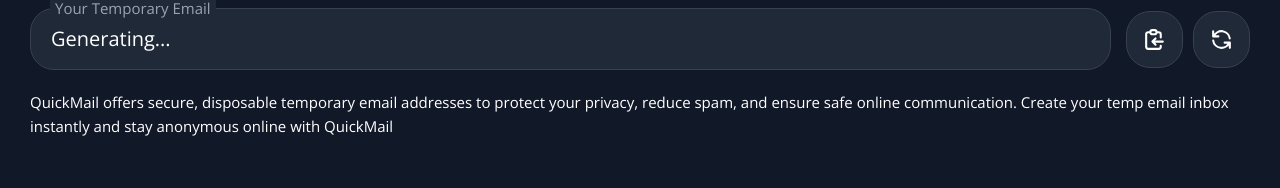
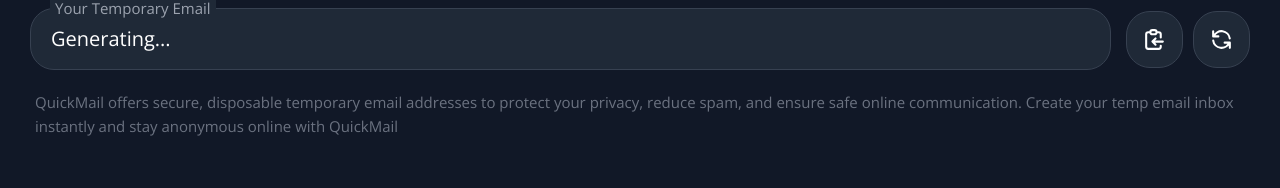
Before and after one commit to abhigyan3819/QuickMail, a React (Create React App) app in the folder quickmail/: page / in a window 1280 px wide. Shown: the part 107-295 px from the top of the page. Built offline with nearby package versions, Linux system fonts and the light colour scheme; no server answers.

Commit message:
Update App.css

```diff
--- a/quickmail/src/App.css
+++ b/quickmail/src/App.css
@@ -343,11 +343,17 @@ video {
     margin-left: 10px;
     margin-right: 10px;
 }
+#webcrumbs .mb-1 {
+    margin-bottom: 5px;
+}
 #webcrumbs .mb-4 {
     margin-bottom: 20px;
 }
 #webcrumbs .mb-8 {
     margin-bottom: 40px;
+}
+#webcrumbs .ml-1 {
+    margin-left: 5px;
 }
 #webcrumbs .mr-2 {
     margin-right: 10px;
@@ -558,6 +564,10 @@ video {
     --tw-text-opacity: 1;
     color: rgb(156 163 175 / var(--tw-text-opacity));
 }
+#webcrumbs .text-gray-500 {
+    --tw-text-opacity: 1;
+    color: rgb(107 114 128 / var(--tw-text-opacity));
+}
 #webcrumbs .text-transparent {
     color: transparent;
 }
```
